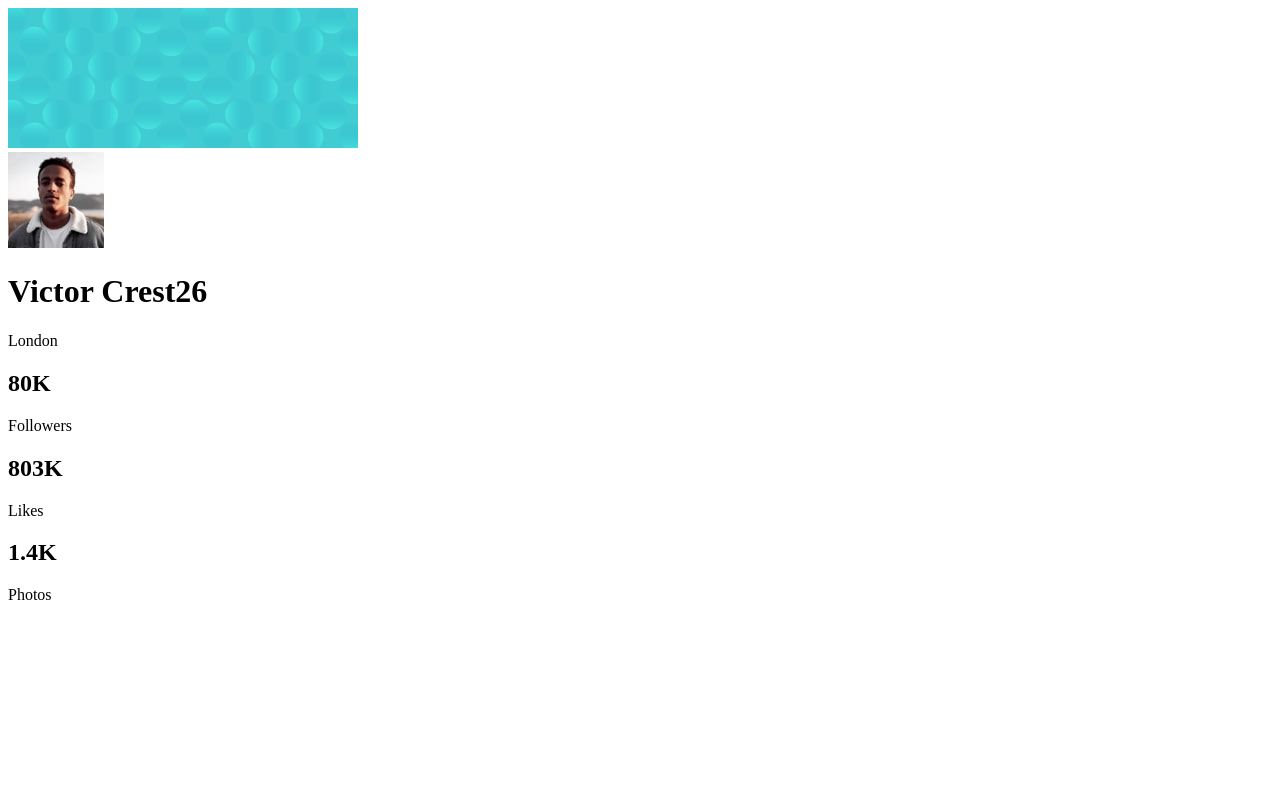
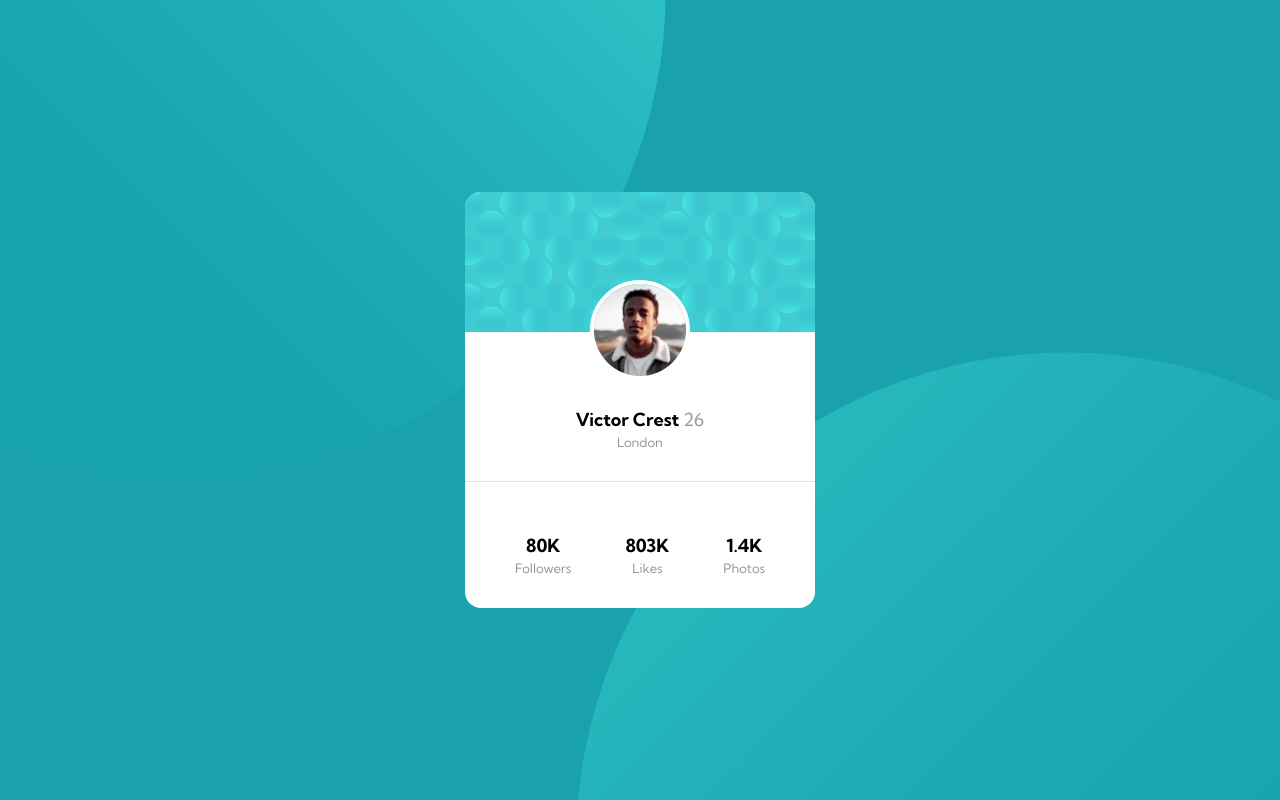
Before and after one commit to rflkowalski/fem-newbie-profile-card-component, a plain HTML site: page index.html in a window 1280 px wide. Drawn offline with Linux system fonts and the light colour scheme.

Commit message:
Create layout

```diff
--- /dev/null
+++ b/scss/_card.scss
@@ -0,0 +1,26 @@
+.card {
+    max-width: 26.25rem;
+    background-color: $white;
+    border-radius: 1rem;
+    overflow: hidden;
+}
+
+.content {
+    margin-bottom: 1.75rem;
+
+    &__img {
+        height: 6.25rem;
+        width: 6.25rem;
+        margin-top: -3.25rem;
+        border: 0.25rem solid $white;
+        border-radius: 50%;
+
+        display: inline-block;
+    }
+
+    &__age {
+        margin-left: 0.25rem;
+        font-weight: $fontWeight-400;
+        color: $darkGray;
+    }
+}
--- /dev/null
+++ b/scss/_footer.scss
@@ -0,0 +1,9 @@
+.footer {
+    padding: 1.875rem 3.125rem;
+    border-top: 1px solid $darkGrayishBlue;
+
+    display: flex;
+    flex-direction: row;
+    align-items: center;
+    justify-content: space-between;
+}
--- a/scss/_globals.scss
+++ b/scss/_globals.scss
@@ -0,0 +1,30 @@
+body {
+    height: 100vh;
+    width: 100vw;
+    font-family: 'Kumbh Sans', sans-serif;
+    background-color: $darkCyan;
+    background-image: url('../img/bg-pattern-top.svg'), url('../img/bg-pattern-bottom.svg');
+    background-repeat: no-repeat;
+    background-position: right 48vw bottom 40vh, left 45vw top 44vh;
+}
+
+.main {
+    height: 100vh;
+    display: flex;
+    align-items: center;
+    justify-content: center;
+    text-align: center;
+}
+
+h1,
+h2 {
+    margin-top: 1.25rem;
+    font-size: $fontSize-400;
+    font-weight: $fontWeight-500;
+}
+
+p {
+    font-size: $fontSize-300;
+    font-weight: $fontWeight-400;
+    color: $darkGray;
+}
--- a/scss/_variables.scss
+++ b/scss/_variables.scss
@@ -1,8 +1,10 @@
 $darkCyan: hsl(185, 75%, 39%);
 $VeryDarkDesaturatedBlue: hsl(229, 23%, 23%);
-$darkGrayishBlue: hsl(227, 10%, 46%);
+$darkGrayishBlue: hsla(227, 10%, 46%, 0.2);
 $darkGray: hsl(0, 0%, 59%);
+$white: hsl(100, 100%, 100%);
 
+$fontSize-300: 0.8125rem; /* 13px */
 $fontSize-400: 1.125rem; /* 18px */ /* base */
 
 $fontWeight-400: 500; /* base */
--- a/scss/style.scss
+++ b/scss/style.scss
@@ -1,3 +1,5 @@
 @import 'reset';
 @import 'variables';
 @import 'globals';
+@import 'card';
+@import 'footer';
```
Also changed, not shown: css/style.css.
